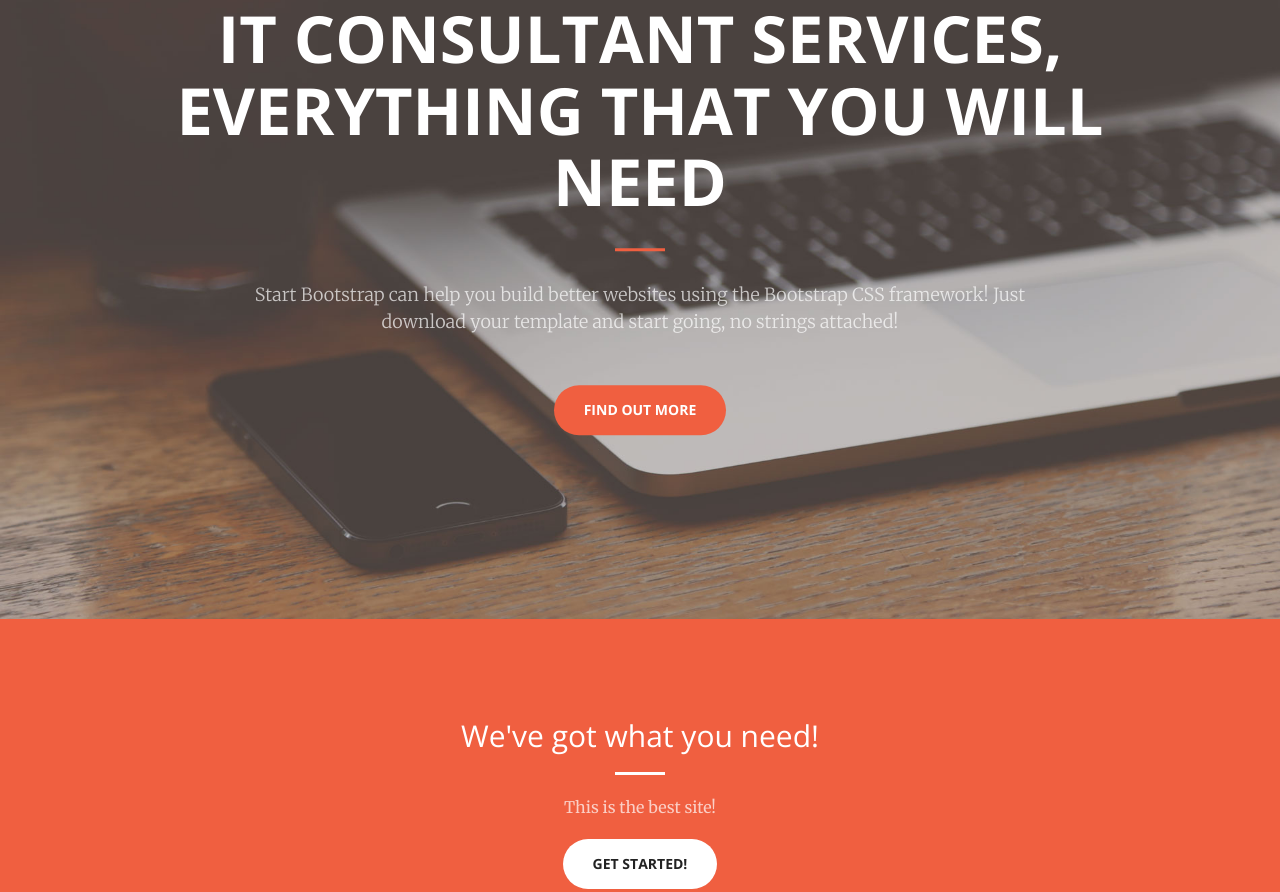
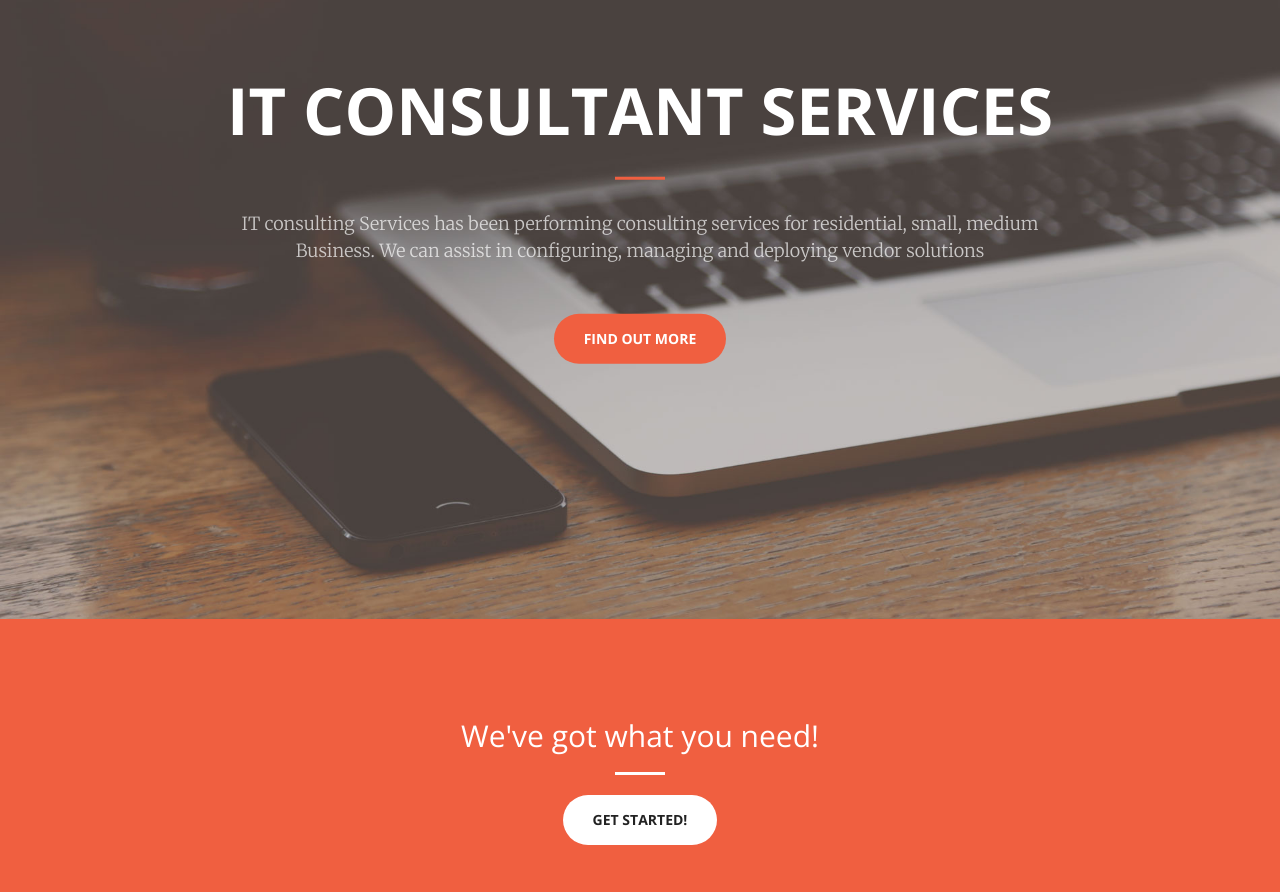
Before and after one commit to johnalejandro001/Business, a plain HTML site: page index.html in a window 1280 px wide. Shown: the part 181-1073 px from the top of the page. Drawn offline with nearby package versions, Linux system fonts and the light colour scheme.

Commit message:
Update index.html
add description line 77

```diff
--- a/index.html
+++ b/index.html
@@ -74,10 +74,12 @@
     <header>
         <div class="header-content">
             <div class="header-content-inner">
-                <h1>IT Consultant Services, everything that you will need</h1>
+                <h1>IT Consultant Services</h1>
                 <hr>
-                <p>Start Bootstrap can help you build better websites using the Bootstrap CSS framework! Just download your template and start going, no strings attached!</p>
-                <a href="#about" class="btn btn-primary btn-xl page-scroll">Find Out More</a>
+                <p>IT consulting Services has been performing consulting services for residential, small, medium Business. We can assist in configuring, managing and deploying
+                  vendor solutions</p>
+
+               <a href="#about" class="btn btn-primary btn-xl page-scroll">Find Out More</a>
             </div>
         </div>
     </header>
@@ -88,7 +90,7 @@
                 <div class="col-lg-8 col-lg-offset-2 text-center">
                     <h2 class="section-heading">We've got what you need!</h2>
                     <hr class="light">
-                    <p class="text-faded">This is the best site!</p>
+                    <p class="text-faded"></p>
                     <a href="#" class="btn btn-default btn-xl">Get Started!</a>
                 </div>
             </div>
```
